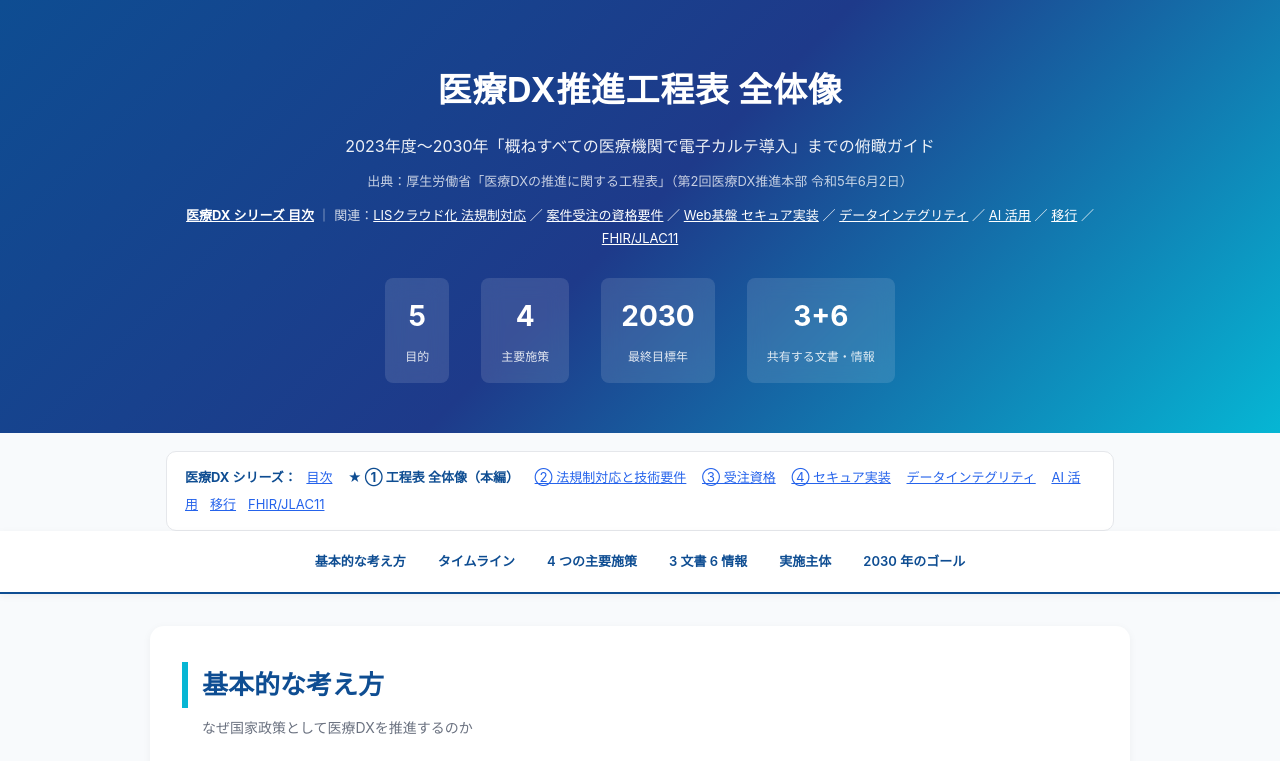
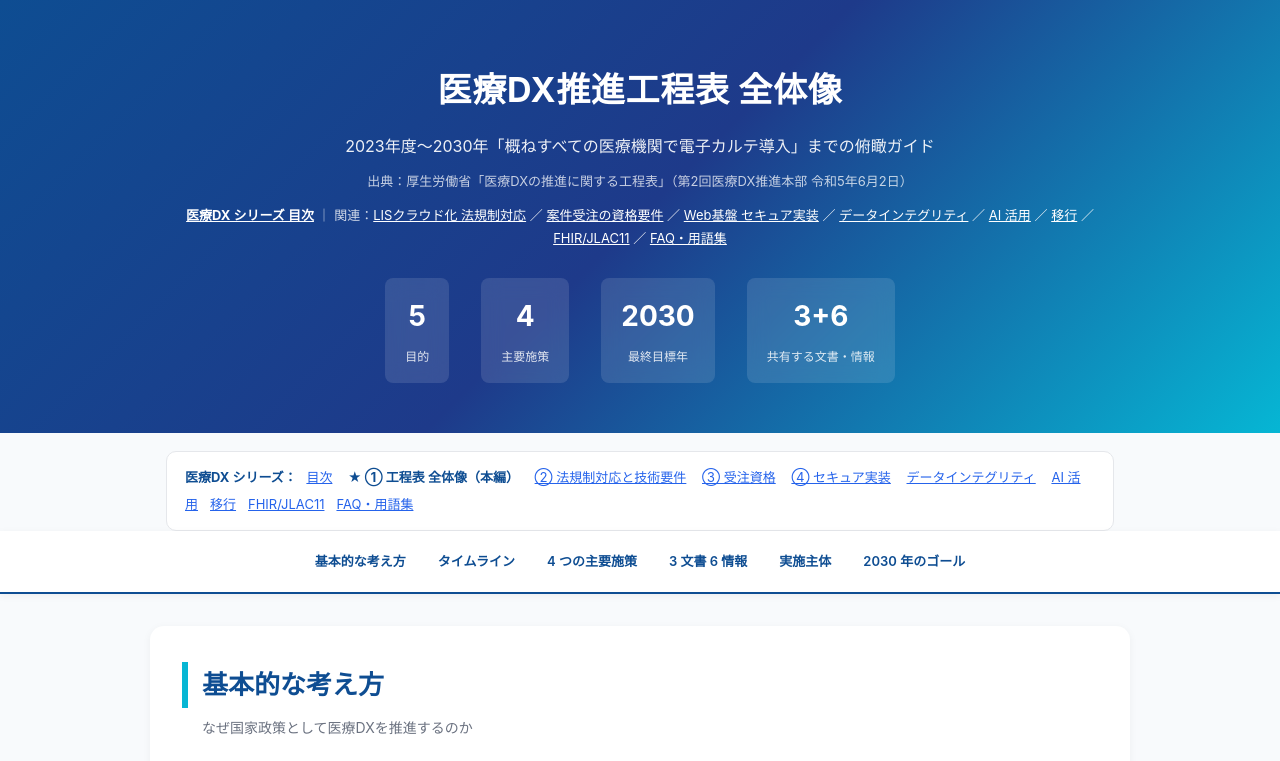
Before and after one commit to kioh-daiv/medical-dx-roadmap-overview, a plain HTML site: page index.html in a window 1280 px wide. Shown: the top 761 px of the page. Drawn offline with Linux system fonts and the light colour scheme.

Commit message:
FAQ・用語集（横断リファレンス）をシリーズに統合
Co-Authored-By: Claude Opus 4.7 (1M context) <noreply@anthropic.com>

```diff
--- a/index.html
+++ b/index.html
@@ -560,7 +560,7 @@
     <h1>医療DX推進工程表 全体像</h1>
     <p class="subtitle">2023年度〜2030年「概ねすべての医療機関で電子カルテ導入」までの俯瞰ガイド</p>
     <p class="source">出典：厚生労働省「医療DXの推進に関する工程表」（第2回医療DX推進本部 令和5年6月2日）</p>
-    <p style="margin-top:12px;font-size:13px"><a href="https://kioh-daiv.github.io/medical-dx-cloud-guides/" style="color:inherit;text-decoration:underline;font-weight:700">医療DX シリーズ 目次</a><span style="opacity:.8"> ｜ 関連：</span><a href="https://kioh-daiv.github.io/lis-cloud-compliance-guide/" style="color:inherit;text-decoration:underline">LISクラウド化 法規制対応</a> ／ <a href="https://kioh-daiv.github.io/lis-procurement-qualifications/" style="color:inherit;text-decoration:underline">案件受注の資格要件</a> ／ <a href="https://kioh-daiv.github.io/lis-web-secure-implementation/" style="color:inherit;text-decoration:underline">Web基盤 セキュア実装</a> ／ <a href="https://kioh-daiv.github.io/lis-data-integrity-guide/" style="color:inherit;text-decoration:underline">データインテグリティ</a> ／ <a href="https://kioh-daiv.github.io/medical-dx-ai-regulation/" style="color:inherit;text-decoration:underline">AI 活用</a> ／ <a href="https://kioh-daiv.github.io/lis-cloud-migration-playbook/" style="color:inherit;text-decoration:underline">移行</a> ／ <a href="https://kioh-daiv.github.io/lis-fhir-jlac-implementation/" style="color:inherit;text-decoration:underline">FHIR/JLAC11</a></p>
+    <p style="margin-top:12px;font-size:13px"><a href="https://kioh-daiv.github.io/medical-dx-cloud-guides/" style="color:inherit;text-decoration:underline;font-weight:700">医療DX シリーズ 目次</a><span style="opacity:.8"> ｜ 関連：</span><a href="https://kioh-daiv.github.io/lis-cloud-compliance-guide/" style="color:inherit;text-decoration:underline">LISクラウド化 法規制対応</a> ／ <a href="https://kioh-daiv.github.io/lis-procurement-qualifications/" style="color:inherit;text-decoration:underline">案件受注の資格要件</a> ／ <a href="https://kioh-daiv.github.io/lis-web-secure-implementation/" style="color:inherit;text-decoration:underline">Web基盤 セキュア実装</a> ／ <a href="https://kioh-daiv.github.io/lis-data-integrity-guide/" style="color:inherit;text-decoration:underline">データインテグリティ</a> ／ <a href="https://kioh-daiv.github.io/medical-dx-ai-regulation/" style="color:inherit;text-decoration:underline">AI 活用</a> ／ <a href="https://kioh-daiv.github.io/lis-cloud-migration-playbook/" style="color:inherit;text-decoration:underline">移行</a> ／ <a href="https://kioh-daiv.github.io/lis-fhir-jlac-implementation/" style="color:inherit;text-decoration:underline">FHIR/JLAC11</a> ／ <a href="https://kioh-daiv.github.io/medical-dx-faq-glossary/" style="color:inherit;text-decoration:underline">FAQ・用語集</a></p>
     <div class="hero-stats">
       <div class="hero-stat"><span class="num">5</span><span class="lbl">目的</span></div>
       <div class="hero-stat"><span class="num">4</span><span class="lbl">主要施策</span></div>
@@ -579,7 +579,7 @@
     <a href="https://kioh-daiv.github.io/lis-procurement-qualifications/" style="color:#2563eb;margin:0 6px">③ 受注資格</a>
     <a href="https://kioh-daiv.github.io/lis-web-secure-implementation/" style="color:#2563eb;margin:0 6px">④ セキュア実装</a>
     <a href="https://kioh-daiv.github.io/lis-data-integrity-guide/" style="color:#2563eb;margin:0 6px">データインテグリティ</a>
-    <a href="https://kioh-daiv.github.io/medical-dx-ai-regulation/" style="color:#2563eb;margin:0 6px">AI 活用</a><a href="https://kioh-daiv.github.io/lis-cloud-migration-playbook/" style="color:#2563eb;margin:0 6px">移行</a><a href="https://kioh-daiv.github.io/lis-fhir-jlac-implementation/" style="color:#2563eb;margin:0 6px">FHIR/JLAC11</a>
+    <a href="https://kioh-daiv.github.io/medical-dx-ai-regulation/" style="color:#2563eb;margin:0 6px">AI 活用</a><a href="https://kioh-daiv.github.io/lis-cloud-migration-playbook/" style="color:#2563eb;margin:0 6px">移行</a><a href="https://kioh-daiv.github.io/lis-fhir-jlac-implementation/" style="color:#2563eb;margin:0 6px">FHIR/JLAC11</a><a href="https://kioh-daiv.github.io/medical-dx-faq-glossary/" style="color:#2563eb;margin:0 6px">FAQ・用語集</a>
   </div>
 </div>
 
```
